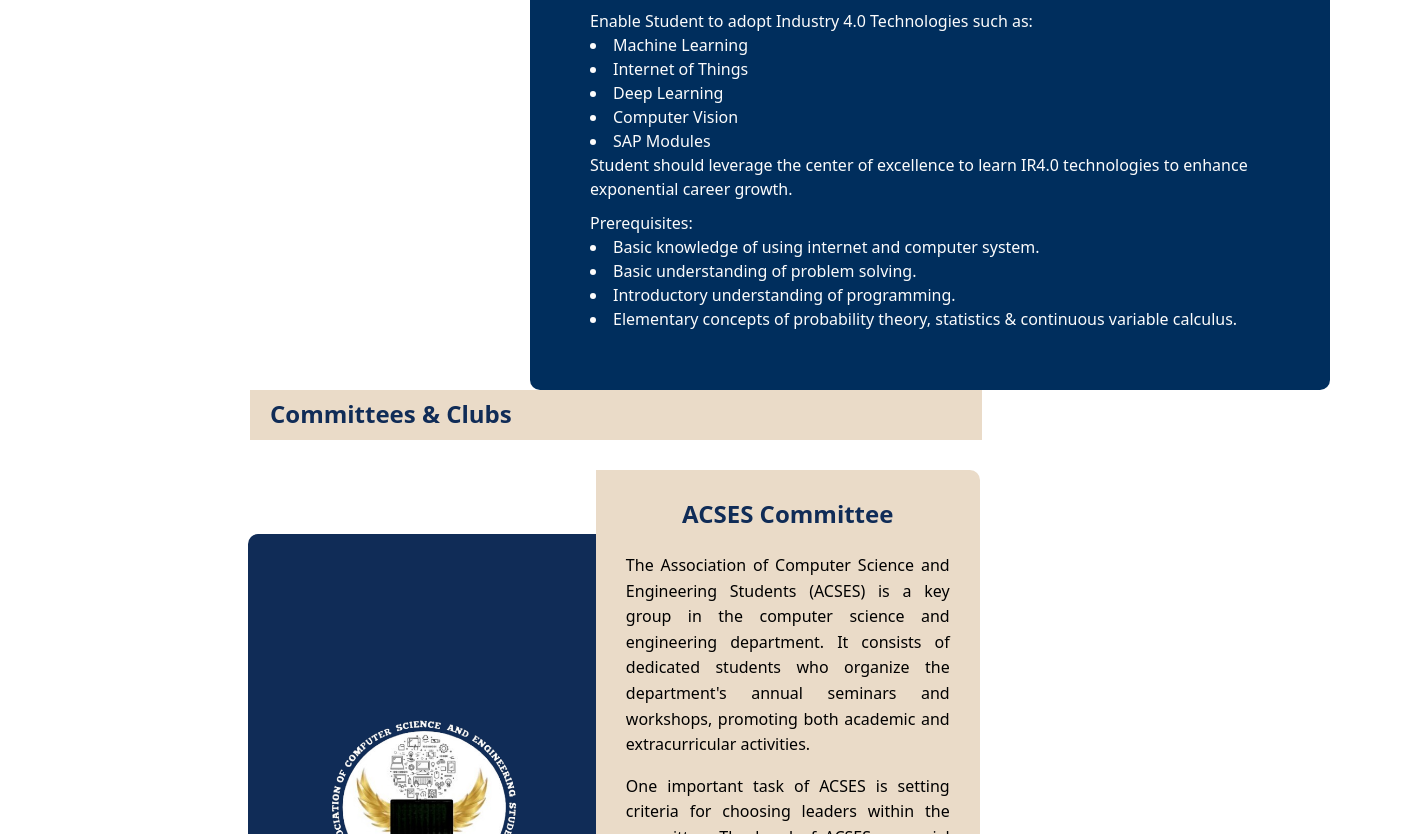
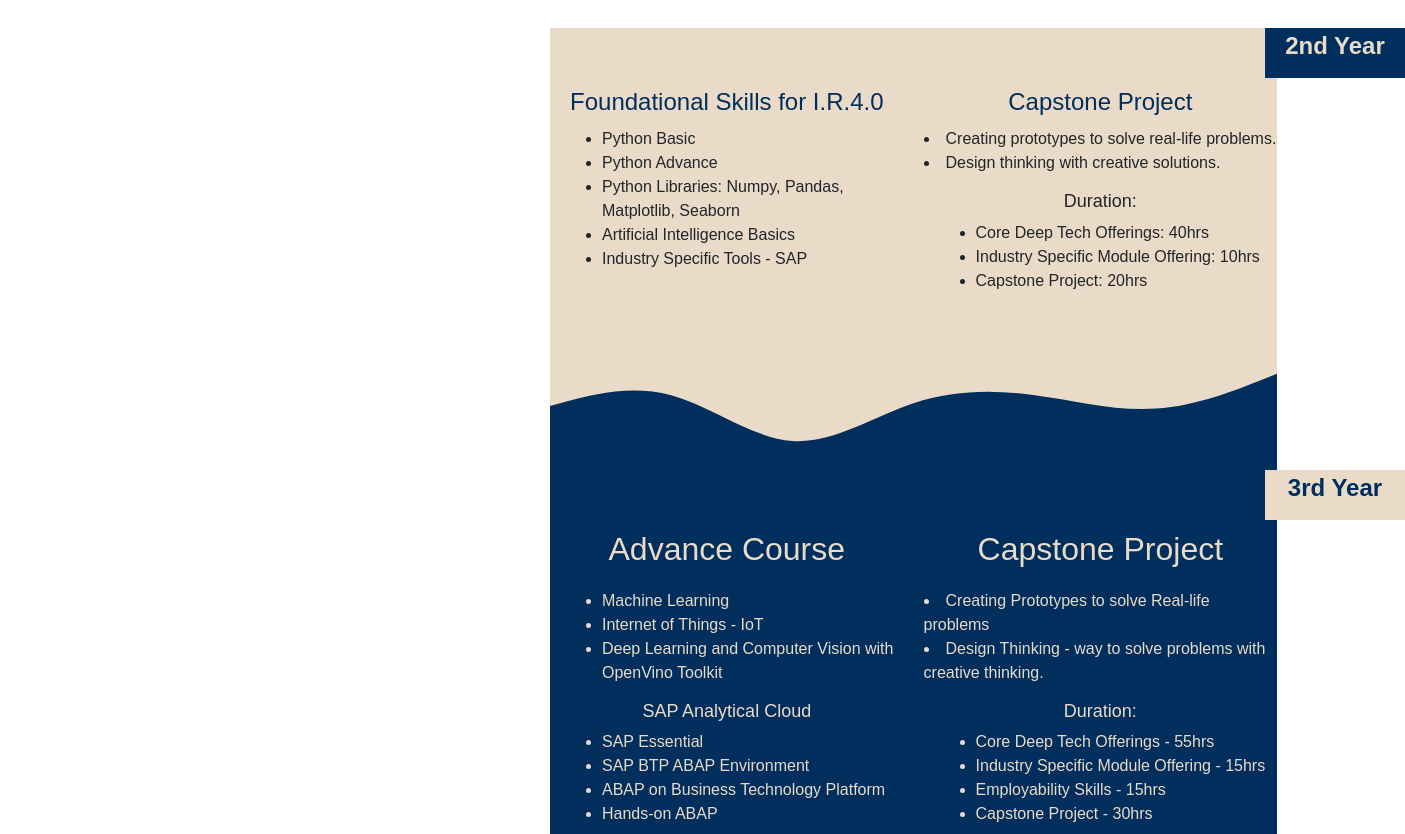
Before and after one commit to ahmad-rk02/Group1_CampusConnect, a React (Vite) app: page /cse in a window 1280 px wide. Shown: the part 1686-2520 px from the top of the page, 1405 px wide, since content can reach past the window. Built offline with nearby package versions, Linux system fonts and the light colour scheme; no server answers; a small style sheet from the web is missing.

Commit message:
add main

```diff
--- a/src/Departments/Cse/CodeUnnati.jsx
+++ b/src/Departments/Cse/CodeUnnati.jsx
@@ -1,6 +1,8 @@
 import React from 'react'
 import './codeUnnati.css'
 import codeunnatilogo from '../../assets/code-unnati-logo.jpg';
+import backgroundImage from '../../assets/code-unnati-logo.jpg'; // Replace with your image path
+
 
 const CodeUnnati = ({ className }) => {
   return (
@@ -30,6 +32,110 @@ const CodeUnnati = ({ className }) => {
       </div>
       </div>
     </div>
+
+<h1>Course Outline</h1>
+    <div className="course-outline-container">
+
+
+      {/* 2nd Year Section */}
+      <div className="year-section light-bg">
+        <div className="year-header">2nd Year</div>
+        <div className="year-content">
+          <div className="course-block">
+            <h2>Foundational Skills for I.R.4.0</h2>
+            <ul>
+              <li>Python Basic</li>
+              <li>Python Advance</li>
+              <li>Python Libraries: Numpy, Pandas, Matplotlib, Seaborn</li>
+              <li>Artificial Intelligence Basics</li>
+              <li>Industry Specific Tools - SAP</li>
+            </ul>
+          </div>
+          <div className="capstone-block">
+            <h2>Capstone Project</h2>
+            <p><li>Creating prototypes to solve real-life problems. </li><li>Design thinking with creative solutions.</li></p>
+            <h4>Duration:</h4>
+            <ul>
+              <li>Core Deep Tech Offerings: 40hrs</li>
+              <li>Industry Specific Module Offering: 10hrs</li>
+              <li>Capstone Project: 20hrs</li>
+
+            </ul>
+          </div>
+        </div>
+      </div>
+      <div className='upper-wave'>
+      <svg xmlns="http://www.w3.org/2000/svg" viewBox="0 0 1440 320"><path fill="#eadbc8" fill-opacity="1" d="M0,192L40,181.3C80,171,160,149,240,170.7C320,192,400,256,480,261.3C560,267,640,213,720,186.7C800,160,880,160,960,170.7C1040,181,1120,203,1200,197.3C1280,192,1360,160,1400,144L1440,128L1440,0L1400,0C1360,0,1280,0,1200,0C1120,0,1040,0,960,0C880,0,800,0,720,0C640,0,560,0,480,0C400,0,320,0,240,0C160,0,80,0,40,0L0,0Z"></path></svg>
+      </div>{/* 3rd Year Section */}
+      <div className="year-section dark-bg">
+        <div className="year-header2">3rd Year</div>
+        <div className="year-content">
+          <div className="course-block">
+            <h3>Advance Course</h3>
+            <ul>
+              <li>Machine Learning</li>
+              <li>Internet of Things - IoT</li>
+              <li>Deep Learning and Computer Vision with OpenVino Toolkit</li>
+            </ul>
+            <h4>SAP Analytical Cloud</h4>
+            <ul><li>SAP Essential</li>
+                <li>SAP BTP ABAP Environment</li>
+                <li>ABAP on Business Technology Platform</li>
+                <li>Hands-on ABAP</li></ul>
+          </div>
+          <div className="capstone-block">
+            <h3>Capstone Project</h3>
+            <p><li>Creating Prototypes to solve Real-life problems</li>
+            <li>Design Thinking - way to solve problems with creative thinking.</li></p>
+            <h4>Duration:</h4>
+            <ul>
+              <li>Core Deep Tech Offerings  -  55hrs</li>
+              <li>Industry Specific Module Offering   -  15hrs</li>
+              <li>Employability Skills - 15hrs</li>
+              <li>Capstone Project  -  30hrs</li>
+            </ul>
+          </div>
+        </div><div className="lower-wave">
+        <svg xmlns="http://www.w3.org/2000/svg" viewBox="0 0 1440 320"><path fill="#eadbc8" fill-opacity="1" d="M0,192L40,181.3C80,171,160,149,240,170.7C320,192,400,256,480,261.3C560,267,640,213,720,186.7C800,160,880,160,960,170.7C1040,181,1120,203,1200,197.3C1280,192,1360,160,1400,144L1440,128L1440,320L1400,320C1360,320,1280,320,1200,320C1120,320,1040,320,960,320C880,320,800,320,720,320C640,320,560,320,480,320C400,320,320,320,240,320C160,320,80,320,40,320L0,320Z"></path></svg>
+      </div></div>
+
+
+      {/* 4th Year Section */}
+      <div className="year-section light-bg">
+       <div className="year-header">4th Year</div>
+        <div className="year-content">
+          <div className="course-block">
+            <h2>Cyber Security in IoT</h2>
+            <ul>
+              <li>Introduction to IoT security</li>
+              <li>Tools and methods</li>
+              <li>Attacks, risks and countermeasures</li>
+              <li>Cryptography and applications</li>
+            </ul>
+            <h4>SAP Analytical Cloud</h4>
+            <ul><li>Introduction to SAC</li>
+                <li>Tools and methods</li>
+                <li>Introduction to charts and styling </li>
+                <li>chart visualizations and interactions</li></ul>
+          </div>
+          <div className="capstone-block">
+            <h2>Capstone Project</h2>
+            <p><li>Creating prototypes to solve Real-life problems</li>
+            <li> Design Thinking- Way to solve problems with creative thinking.</li></p>
+            <h4>Duration:</h4>
+            <ul>
+            <li>Core Deep Tech Offerings  -  20hrs</li>
+            <li>Industry Specific Module Offering   -  20hrs</li>
+            <li>Employability Skills - 15hrs</li>
+            <li>Capstone Project  -  60hrs</li>
+            </ul>
+          </div>
+        </div>
+      </div>
+    </div>
+
+
+
     <div className="course-objective-container">
       <div className="course-objective-text">
         <h2>COURSE OBJECTIVES</h2>
--- a/src/Departments/Cse/codeUnnati.css
+++ b/src/Departments/Cse/codeUnnati.css
@@ -1,6 +1,6 @@
 .cse-code-unnati{
     background-color: #eadbc8;
-    width: 80%;
+    width: 900px;
     height: 50px;
     position: relative;
 }
@@ -24,7 +24,7 @@
   margin: auto;
   margin-top: -10px; /* Adjust the positioning to have the logo sit on top */
   z-index: 0;
-  margin-left:30px;
+  margin-left:80px;
   }
 
   .code-unnati-logo {
@@ -35,7 +35,7 @@
     display: inline-block;
     margin-bottom:-450px; /* Moves the logo slightly overlapping the blue box */
     z-index: 1;
-    margin-left: 90px;
+    margin-left: 130px;
   }
 
   .code-unnati-img {
@@ -73,7 +73,7 @@
     max-width: 800px; /* Adjust the width as per your layout */
     margin: auto;
     margin-top: 40px; /* Adjust the margin based on your design */
-    margin-left:30px;
+    margin-left:100px;
     margin-right:30px;
     width: 800px;
     height: 450px;
@@ -100,3 +100,103 @@
     margin-left: 30px;
     margin-right: 30px;
   }
+
+
+ /* CourseOutlineV2.css */
+
+.course-outline-container {
+  font-family: Arial, sans-serif;
+  margin: 20px auto;
+  max-width: 1200px;
+  padding: 20px;
+  background-color:#ffff;
+  margin-left:30px;
+  margin-right:60px;
+}
+
+h1 {
+  text-align: center;
+  margin-bottom: 30px;
+  margin-top: 30px;
+}
+
+.light-bg {
+  background-color: #eadbc8;
+}
+
+.dark-bg {
+  background-color:#002e5d ;
+  color: #eadbc8;
+
+}
+
+.year-header {
+  font-size: 24px;
+  font-weight: bold;
+  text-align: center;
+  color: #eadbc8;
+  margin-bottom: 10px;
+  width: 140px;
+  height: 50px;
+  background-color: #002e5d;
+margin-left: 715px;
+
+}
+.year-header2{font-size: 24px;
+  font-weight: bold;
+  text-align: center;
+  color: #002e5d;
+  margin-bottom: 10px;
+  width: 140px;
+  height: 50px;
+  background-color: #eadbc8;
+margin-left: 715px;
+
+}
+
+.year-content {
+  display: flex;
+  justify-content: space-between;
+  gap: 20px;
+}
+
+.course-block, .capstone-block {
+  flex: 1;
+}
+
+h3 {
+  font-size: 24px;
+  margin-bottom: 10px;
+  color: #eadbc8;
+}
+h2{
+  font-size: 24px;
+  margin-bottom: 10px;
+  color: #002e5d;
+  text-align: center;
+}
+
+ul {
+  list-style-type: disc;
+  margin-left: 20px;
+}
+
+h4 {
+  margin-top: 10px;
+  font-size: 18px;
+  text-align: center;
+}
+
+p {
+  font-size: 16px;
+}
+
+.year-section.dark-bg ul {
+  color: #eadbc8;
+}
+.lower-wave{
+  background-color: #002e5d;
+}
+.upper-wave{
+  background-color: #002e5d;
+}
```
